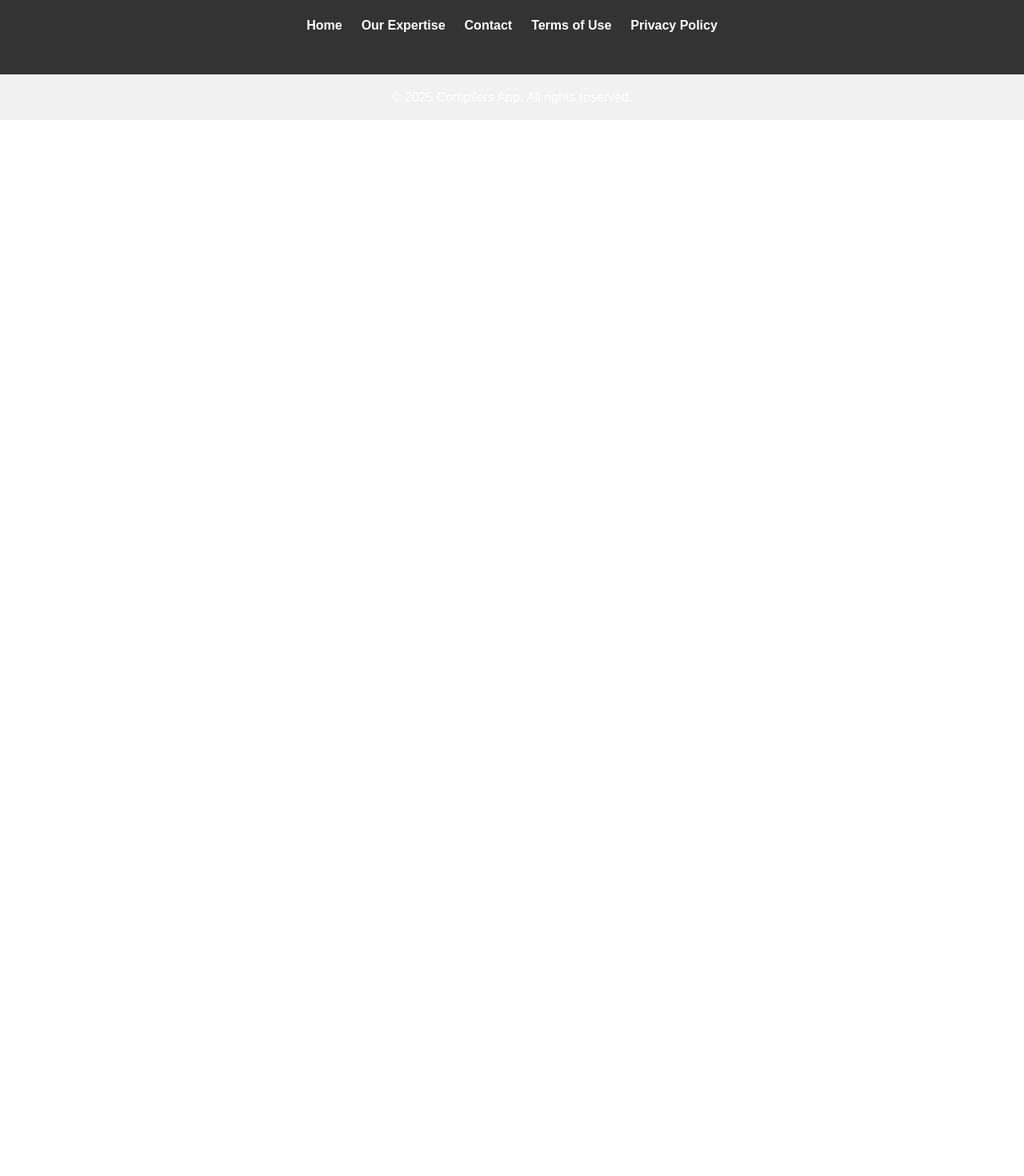
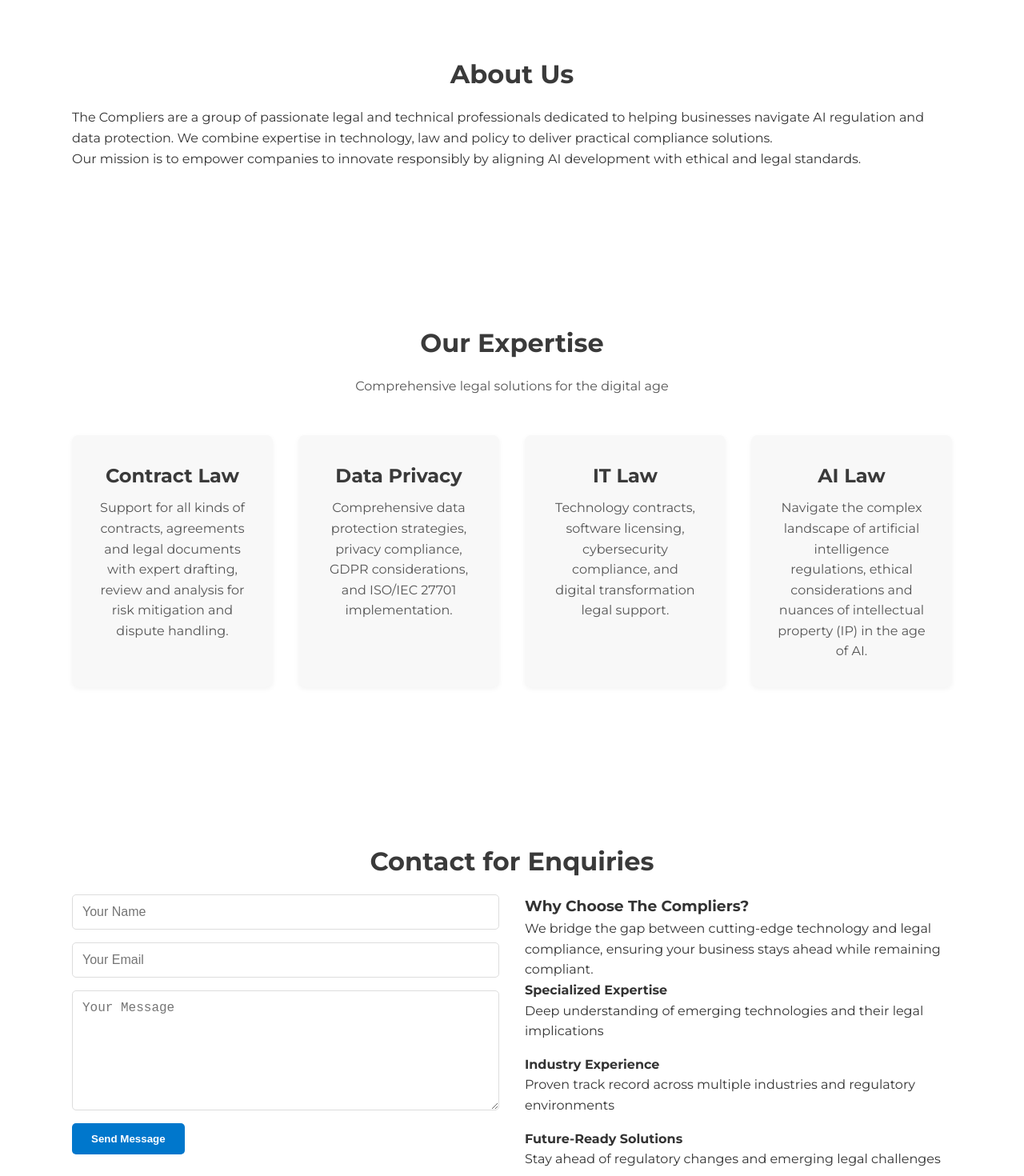
Before and after one commit to unforgettablekartik/compliers, a Next.js app: page / in a window 1280 px wide. Shown: the part 880-2350 px from the top of the page at 80% size. Before the commit the page ends 1030 px from the top, so only its background shows below. Built offline with nearby package versions, Linux system fonts and the light colour scheme.

Commit message:
Update index.tsx

```diff
--- a/pages/index.tsx
+++ b/pages/index.tsx
@@ -1,4 +1,5 @@
 import Head from 'next/head';
+import React from 'react';
 
 export default function Home() {
   // Handle form submission with a simple alert
@@ -21,6 +22,18 @@
         <link rel="icon" type="image/png" sizes="32x32" href="/favicon-32x32.png" />
         <link rel="icon" type="image/png" sizes="16x16" href="/favicon-16x16.png" />
         <link rel="icon" href="/favicon.ico" />
+        {/* Font Awesome and Google Fonts */}
+        <link
+          rel="stylesheet"
+          href="https://cdnjs.cloudflare.com/ajax/libs/font-awesome/6.2.0/css/all.min.css"
+          integrity="sha512-GmSWFp6J6IWgpr9RwQbZHhSBWfHnVeymm7oWf22C6T6QS0+hZqmYAjwoM+I3/Z+9k7EIDs4FAOMeG2E6O7G4Pg=="
+          crossOrigin="anonymous"
+          referrerPolicy="no-referrer"
+        />
+        <link
+          href="https://fonts.googleapis.com/css2?family=Montserrat:wght@400;600;700&display=swap"
+          rel="stylesheet"
+        />
       </Head>
 
       {/* Navigation */}
@@ -40,8 +53,8 @@
       <header id="hero">
         <div className="hero-content">
           <h1>
-            <span className="hero-line1">Contracts & Risk Mitigation | Intellectual Property</span>
-            <span className="hero-line2">Corporate Law | Legal aspects of AI, IT & Data Privacy</span>
+            <span className="hero-line1">Contracts &amp; Risk Mitigation | Intellectual Property</span>
+            <span className="hero-line2">Corporate Law | Legal aspects of AI, IT &amp; Data Privacy</span>
           </h1>
           <p>
             Rendering support on the conventional areas of law as well as the latest legal developments across the industries.
@@ -56,8 +69,74 @@
         </div>
       </header>
 
-      {/* Rest of your page content… (About, Our Expertise, Contact, etc.) */}
-      {/* Ensure these sections remain unchanged unless you need further edits. */}
+      {/* About section */}
+      <section id="about">
+        <div className="container">
+          <h2>About Us</h2>
+          <p>The Compliers are a group of passionate legal and technical professionals dedicated to helping businesses navigate AI regulation and data protection. We combine expertise in technology, law and policy to deliver practical compliance solutions.</p>
+          <p>Our mission is to empower companies to innovate responsibly by aligning AI development with ethical and legal standards.</p>
+        </div>
+      </section>
+
+      {/* Our Expertise section */}
+      <section id="services">
+        <div className="container">
+          <h2>Our Expertise</h2>
+          <p className="services-description">Comprehensive legal solutions for the digital age</p>
+          <div className="services-grid">
+            {/* Contract Law block */}
+            <div className="service">
+              <i className="fa-solid fa-file-contract service-icon" aria-hidden="true"></i>
+              <h3>Contract Law</h3>
+              <p>Support for all kinds of contracts, agreements and legal documents with expert drafting, review and analysis for risk mitigation and dispute handling.</p>
+            </div>
+            {/* Data Privacy block */}
+            <div className="service">
+              <i className="fa-solid fa-lock service-icon" aria-hidden="true"></i>
+              <h3>Data Privacy</h3>
+              <p>Comprehensive data protection strategies, privacy compliance, GDPR considerations, and ISO/IEC 27701 implementation.</p>
+            </div>
+            {/* IT Law block */}
+            <div className="service">
+              <i className="fa-solid fa-laptop-code service-icon" aria-hidden="true"></i>
+              <h3>IT Law</h3>
+              <p>Technology contracts, software licensing, cybersecurity compliance, and digital transformation legal support.</p>
+            </div>
+            {/* AI Law block */}
+            <div className="service">
+              <i className="fa-solid fa-robot service-icon" aria-hidden="true"></i>
+              <h3>AI Law</h3>
+              <p>Navigate the complex landscape of artificial intelligence regulations, ethical considerations and nuances of intellectual property (IP) in the age of AI.</p>
+            </div>
+          </div>
+        </div>
+      </section>
+
+      {/* Contact section */}
+      <section id="contact">
+        <div className="container">
+          <h2>Contact for Enquiries</h2>
+          <div className="contact-wrapper">
+            <div className="contact-form">
+              <form id="contact-form" onSubmit={handleSubmit}>
+                <input type="text" name="name" placeholder="Your Name" required />
+                <input type="email" name="email" placeholder="Your Email" required />
+                <textarea name="message" placeholder="Your Message" required></textarea>
+                <button type="submit" className="btn">Send Message</button>
+              </form>
+            </div>
+            <div className="contact-info">
+              <h3>Why Choose The Compliers?</h3>
+              <p>We bridge the gap between cutting-edge technology and legal compliance, ensuring your business stays ahead while remaining compliant.</p>
+              <ul>
+                <li><strong>Specialized Expertise</strong><br />Deep understanding of emerging technologies and their legal implications</li>
+                <li><strong>Industry Experience</strong><br />Proven track record across multiple industries and regulatory environments</li>
+                <li><strong>Future-Ready Solutions</strong><br />Stay ahead of regulatory changes and emerging legal challenges</li>
+              </ul>
+            </div>
+          </div>
+        </div>
+      </section>
 
       {/* Footer */}
       <footer>
```
